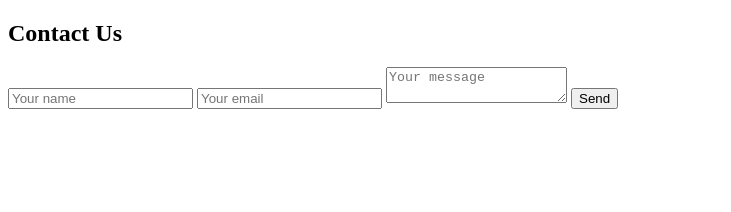
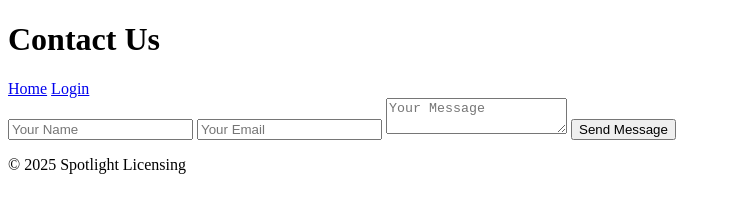
Before and after one commit to YourCallanDev/spotlightlicensing, a plain HTML site: page contact.html in a window 1280 px wide. Shown: the whole page, without its empty margins (0-731 px from the left). Drawn offline with Linux system fonts and the light colour scheme; files that its build step writes are made by us from their sources.

Commit message:
Update contact.html

```diff
--- a/contact.html
+++ b/contact.html
@@ -6,12 +6,25 @@
   <link rel="stylesheet" href="css/style.css">
 </head>
 <body>
-  <h2>Contact Us</h2>
-  <form action="https://formspree.io/f/your_form_id" method="POST">
-    <input type="text" name="name" placeholder="Your name" required>
-    <input type="email" name="email" placeholder="Your email" required>
-    <textarea name="message" placeholder="Your message" required></textarea>
-    <button type="submit">Send</button>
-  </form>
+  <header>
+    <h1>Contact Us</h1>
+    <nav>
+      <a href="index.html">Home</a>
+      <a href="login.html">Login</a>
+    </nav>
+  </header>
+
+  <main>
+    <form action="https://formspree.io/f/YOUR_FORM_ID" method="POST" class="contact-form">
+      <input type="text" name="name" placeholder="Your Name" required>
+      <input type="email" name="email" placeholder="Your Email" required>
+      <textarea name="message" placeholder="Your Message" required></textarea>
+      <button type="submit">Send Message</button>
+    </form>
+  </main>
+
+  <footer>
+    <p>&copy; 2025 Spotlight Licensing</p>
+  </footer>
 </body>
 </html>
```
